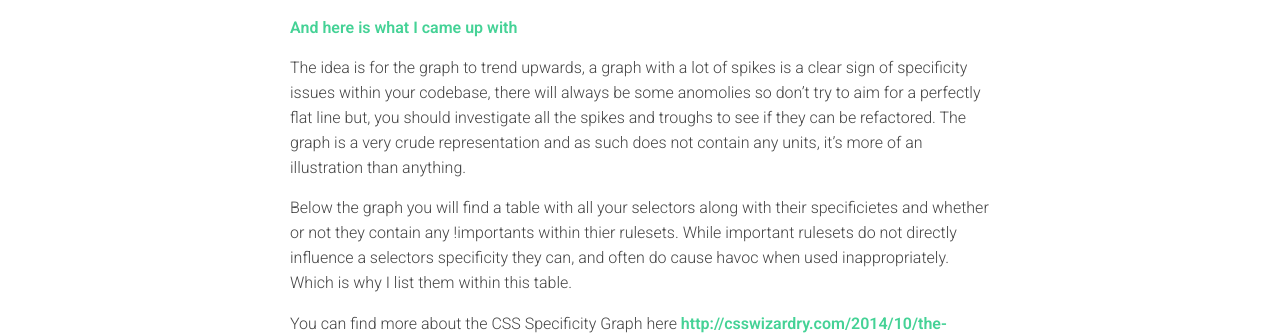
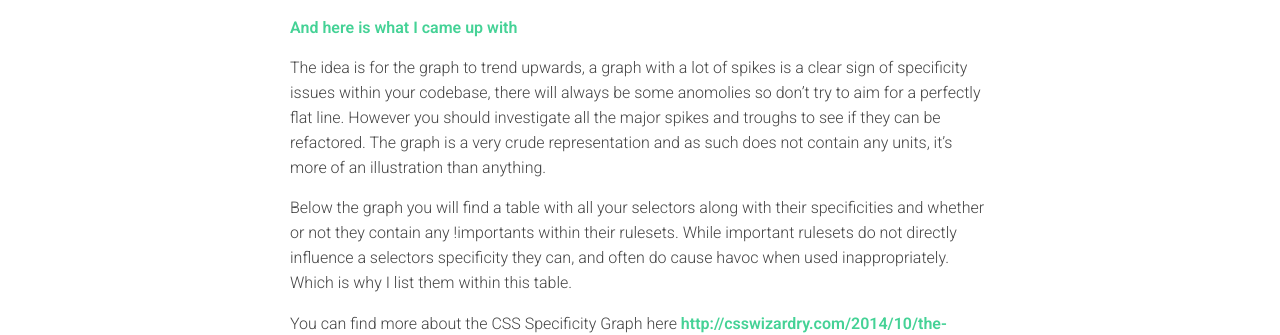
Before and after one commit to rbrtsmith/rbrtsmith.github.io, a Jekyll site: the page built from _posts/2014-11-30-css-specificity-graph-generator.md, in a window 1280 px wide. Shown: the part 650-985 px from the top of the page. Built offline with Jekyll 4.4.1, drawn with Linux system fonts in a browser that asks for light colours; comment, search, counter and statistics services are not loaded.

Commit message:
Update 2014-11-30-css-specificity-graph-generator.md

```diff
--- a/_posts/2014-11-30-css-specificity-graph-generator.md
+++ b/_posts/2014-11-30-css-specificity-graph-generator.md
@@ -23,12 +23,11 @@ seen as no tool existed to automate this I thought I'd build one in JavaScript.
 [And here is what I came up with](http://codepen.io/rbrtsmith/full/oJHDl/)
 
 The idea is for the graph to trend upwards, a graph with a lot of spikes is a clear sign of specificity
-issues within your codebase, there will always be some anomolies so don't try to aim for a perfectly flat line
-but, you should investigate all the spikes and troughs to see if they can be refactored.  The graph is a very
-crude representation and as such does not contain any units, it's more of an illustration than anything.
+issues within your codebase, there will always be some anomolies so don't try to aim for a perfectly flat line.
+However you should investigate all the major spikes and troughs to see if they can be refactored.  The graph is a very crude representation and as such does not contain any units, it's more of an illustration than anything.
 
-Below the graph you will find a table with all your selectors along with their specificietes and whether or not
-they contain any !importants within thier rulesets.  While important rulesets do not directly influence a selectors
+Below the graph you will find a table with all your selectors along with their specificities and whether or not
+they contain any !importants within their rulesets.  While important rulesets do not directly influence a selectors
 specificity they can, and often do cause havoc when used inappropriately.  Which is why I list them within this table.
 
 You can find more about the CSS Specificity Graph here [http://csswizardry.com/2014/10/the-specificity-graph/](http://csswizardry.com/2014/10/the-specificity-graph/).
```
